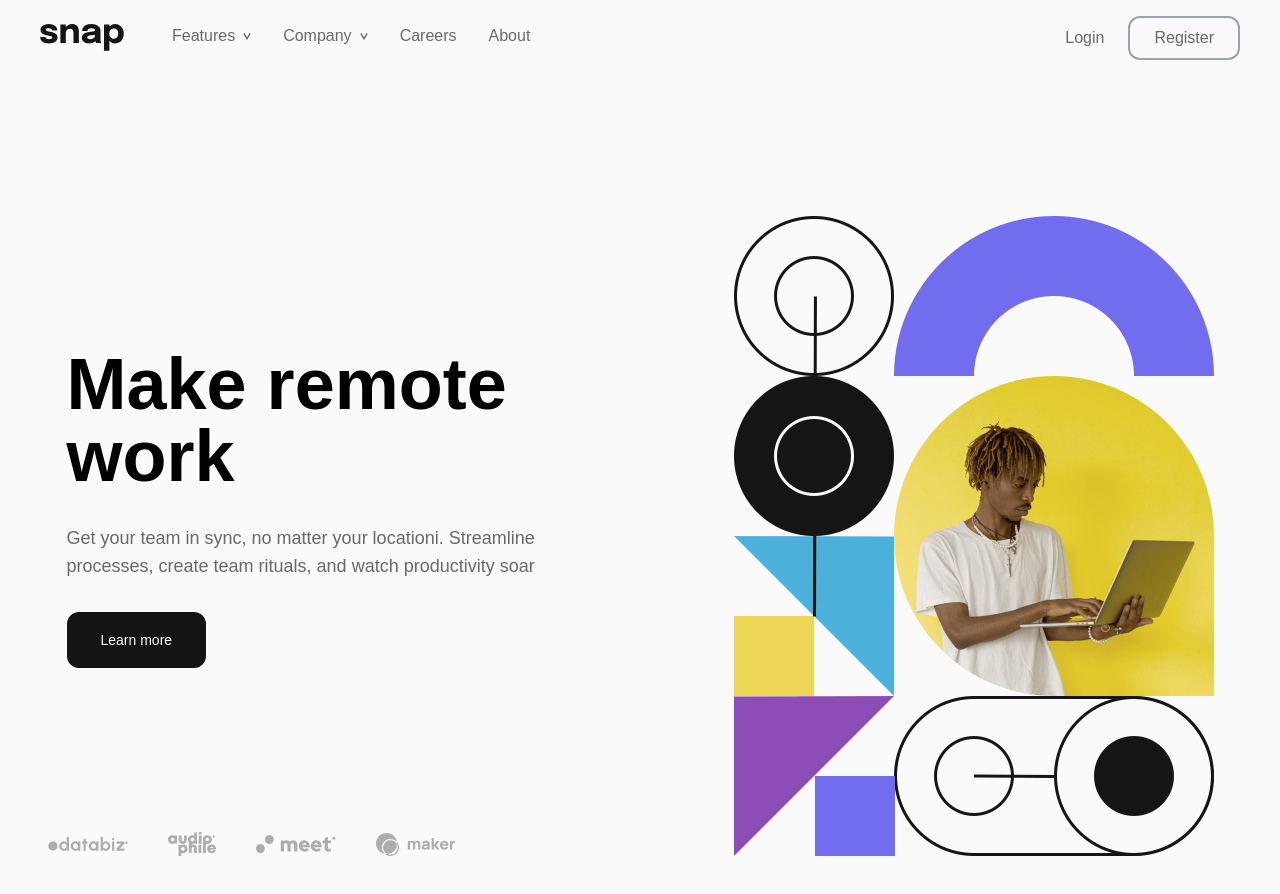
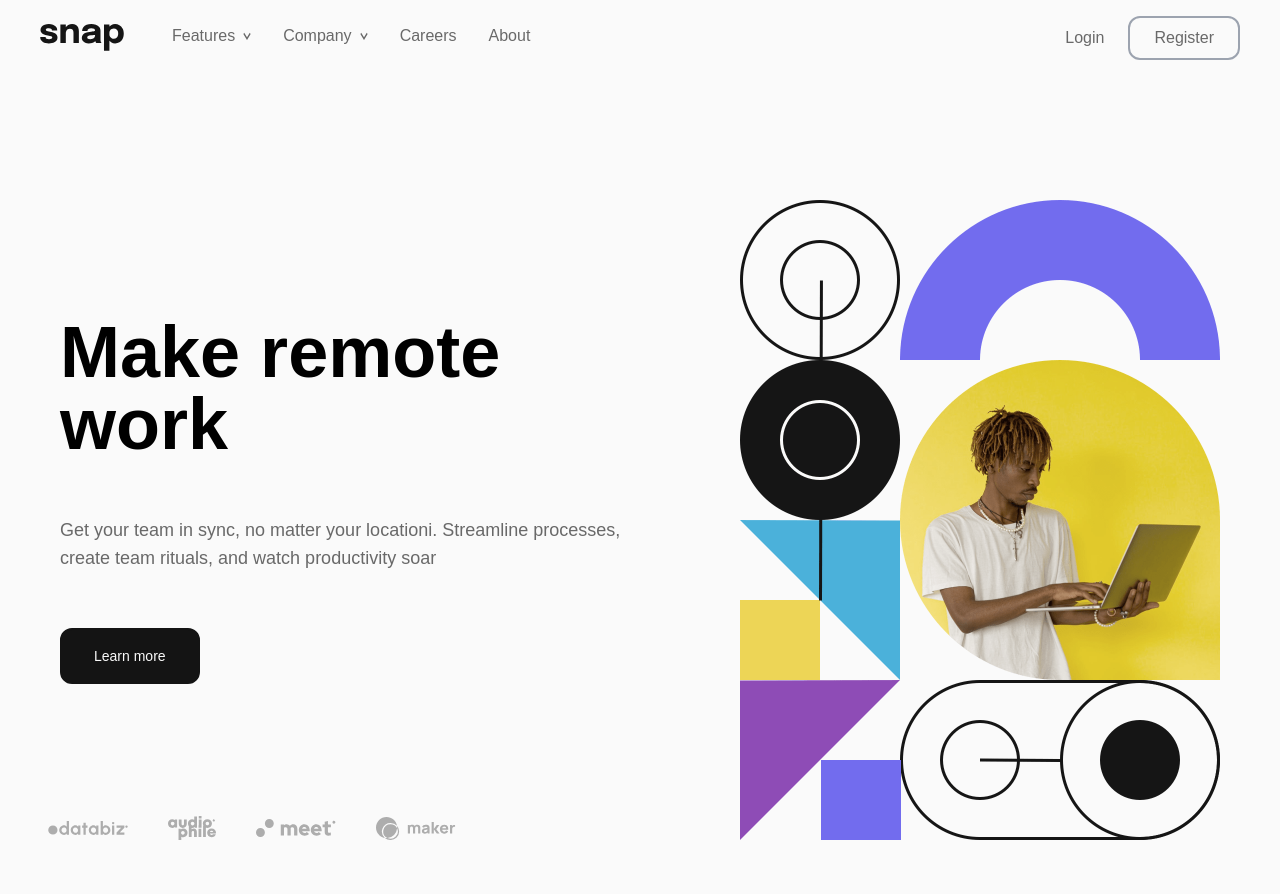
Before and after one commit to mdubelbeis/intro-section-db-menu, a React (Create React App) app: page / in a window 1280 px wide. Shown: the top 894 px of the page. Built offline with nearby package versions, Linux system fonts and the light colour scheme.

Commit message:
fixed desktop styling

```diff
--- a/src/components/App.js
+++ b/src/components/App.js
@@ -10,7 +10,7 @@ const App = () => {
         <Header />
       </header>
       <main className="mt-10 lg:relative lg:max-w-full lg:w-full lg:mt-44">
-        <div className="lg:flex lg:flex-row-reverse lg:items-center lg:gap-20 lg:px-10 ">
+        <div className="lg:flex lg:flex-row-reverse lg:items-center lg:gap-20 lg:px-10">
           <Image />
           <Info />
         </div>
--- a/src/components/Image.component.js
+++ b/src/components/Image.component.js
@@ -3,7 +3,7 @@ import desktop from '../images/image-hero-desktop.png';
 
 const Image = () => {
   return (
-    <div className="mt-4 max-w-xl mx-auto">
+    <div className="max-w-lg mx-auto">
       <picture>
         <source srcSet={`${mobile} 1x`} media="(max-width: 1020px)" />
         <img
--- a/src/components/Info.component.js
+++ b/src/components/Info.component.js
@@ -1,6 +1,6 @@
 const Info = () => {
   return (
-    <div className="text-center space-y-6 max-w-xl mx-auto lg:space-y-8 lg:text-left lg:w-[550px] lg:mb-10">
+    <div className="text-center space-y-6 max-w-xl mx-auto lg:space-y-8 lg:text-left lg:mb-10 xl:space-y-14">
       <h1 className="text-4xl font-bold mt-10 lg:text-7xl lg:pr-[20px] lg:mt-0 xl:pr-[90px]">
         Make remote work
       </h1>
```
